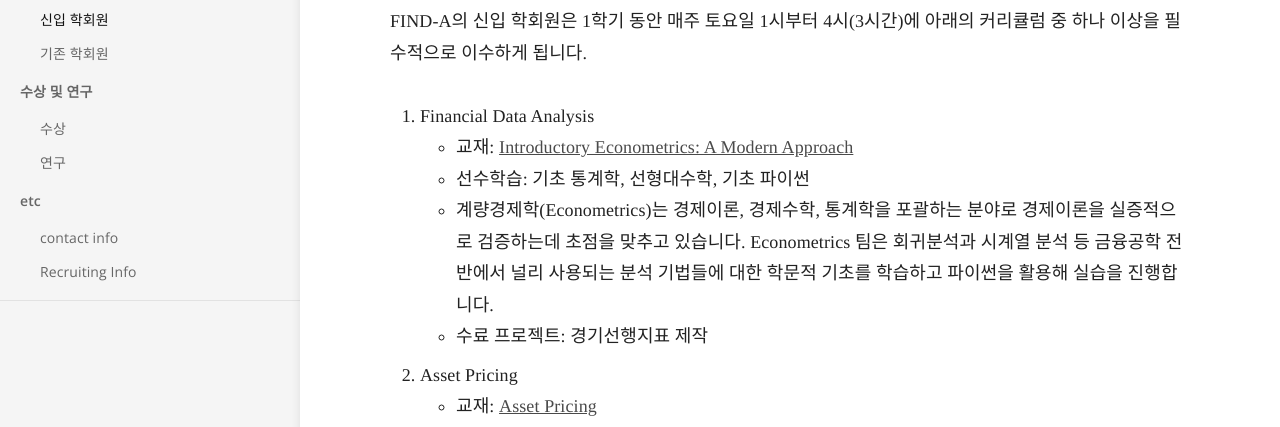
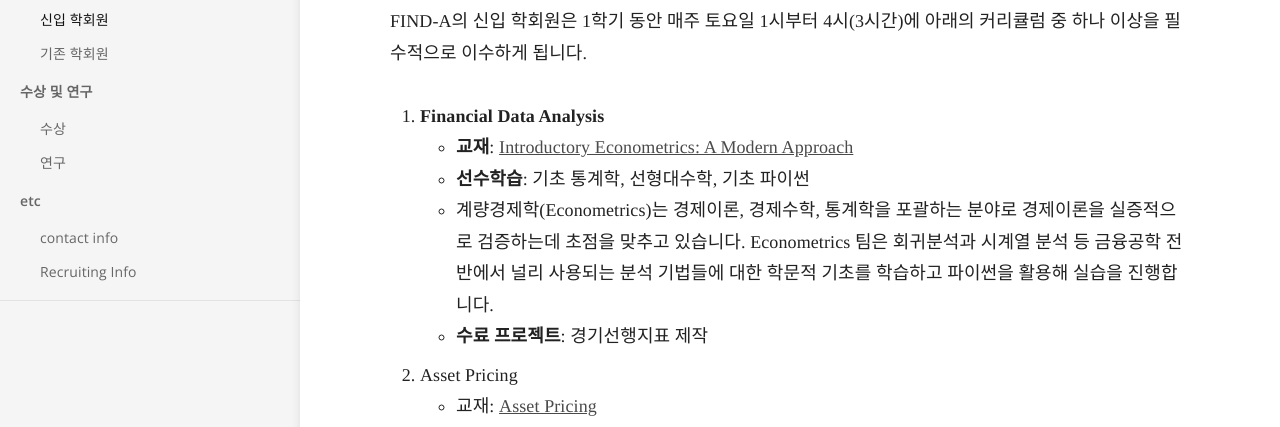
Before and after one commit to Find-A-AI/find-a-ai.github.io, a Jekyll site: the page built from _docs/1.활동 소개/신입 학회원.md, in a window 1280 px wide. Shown: the part 217-644 px from the top of the page. Built offline with Jekyll 4.4.1, drawn with Linux system fonts in a browser that asks for light colours; some web fonts are replaced; part of the change alters nothing that is shown.

Commit message:
Update 신입 학회원.md

```diff
--- a/_docs/1.활동 소개/신입 학회원.md
+++ b/_docs/1.활동 소개/신입 학회원.md
@@ -6,11 +6,11 @@ order: 1
 "신입 학회원"은 FIND-A 내에서 1학기 이상 이수하지 않은 모든 학회원을 지칭합니다.
 FIND-A의 신입 학회원은 1학기 동안 매주 토요일 1시부터 4시(3시간)에 아래의 커리큘럼 중 하나 이상을 필수적으로 이수하게 됩니다.
 
-1. Financial Data Analysis
-  - 교재: [Introductory Econometrics: A Modern Approach](https://www.amazon.com/Introductory-Econometrics-Modern-Approach-Economics/dp/1111531048)
-  - 선수학습: 기초 통계학, 선형대수학, 기초 파이썬
+1. **Financial Data Analysis**
+  - **교재**: [Introductory Econometrics: A Modern Approach](https://www.amazon.com/Introductory-Econometrics-Modern-Approach-Economics/dp/1111531048)
+  - **선수학습**: 기초 통계학, 선형대수학, 기초 파이썬
   - 계량경제학(Econometrics)는 경제이론, 경제수학, 통계학을 포괄하는 분야로 경제이론을 실증적으로 검증하는데 초점을 맞추고 있습니다. Econometrics 팀은 회귀분석과 시계열 분석 등 금융공학 전반에서 널리 사용되는 분석 기법들에 대한 학문적 기초를 학습하고 파이썬을 활용해 실습을 진행합니다.
-  - 수료 프로젝트: 경기선행지표 제작
+  - **수료 프로젝트**: 경기선행지표 제작
 
 2. Asset Pricing
   - 교재: [Asset Pricing](https://www.johnhcochrane.com/asset-pricing)
```
